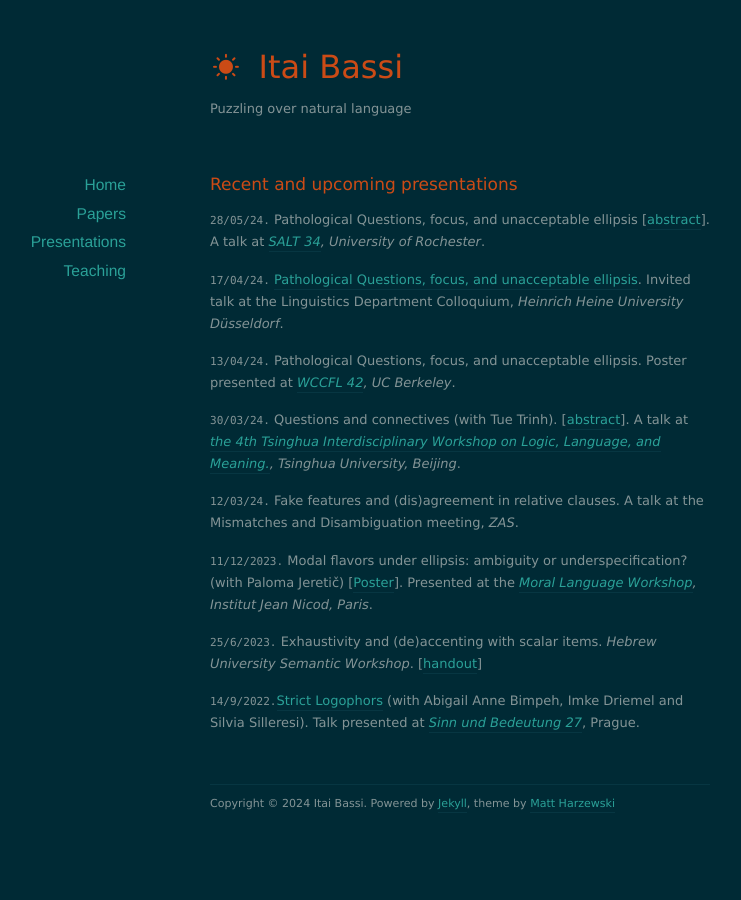
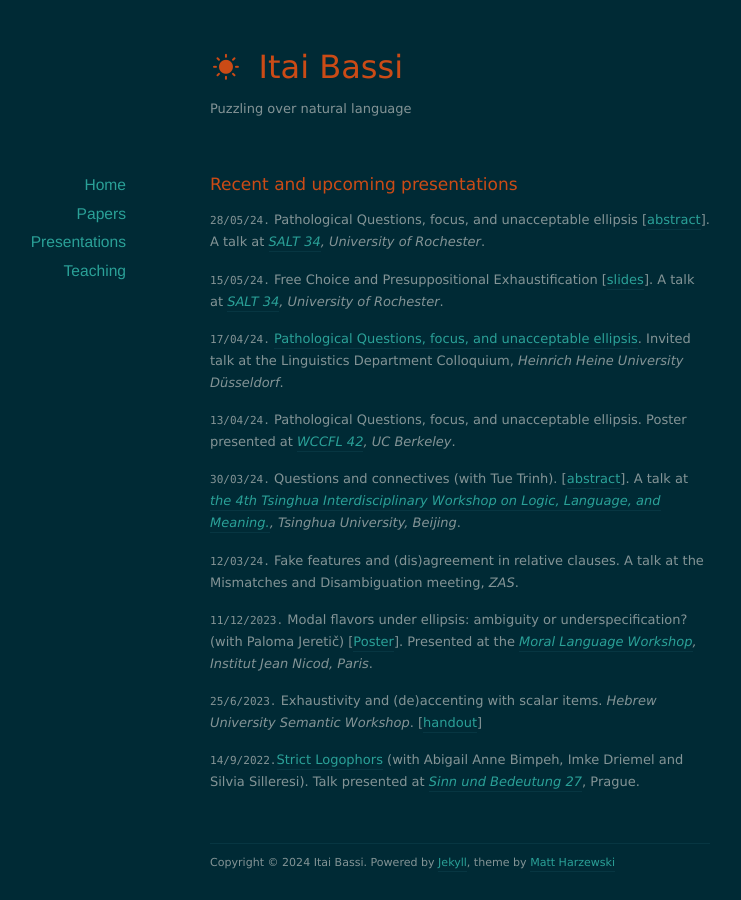
Before and after one commit to itaibassi/itaibassi.github.io, a Jekyll site: the page built from presentations/index.markdown, in a window 1280 px wide. Shown: the whole page, without its empty margins (180-921 px from the left). Built offline with Jekyll 4.4.1, drawn with Linux system fonts in a browser that asks for light colours; nearby versions of some CDN libraries.

Commit message:
Update index.markdown

```diff
--- a/presentations/index.markdown
+++ b/presentations/index.markdown
@@ -12,6 +12,9 @@ title: Recent Presentations
 
 `28/05/24.`  Pathological Questions, focus, and unacceptable ellipsis
 [[abstract](https://www.dropbox.com/scl/fi/stuv4sw35ss78xlmhmeu6/Abstract-Pathological-Questions-focus-and-unacceptable-ellipsis.pdf?rlkey=t2tnh0ifvb9l17vdja8s6irbs&dl=0)]. A talk at *[SALT 34](https://saltconf.github.io/salt34), University of Rochester*.
+
+`15/05/24.`  Free Choice and Presuppositional Exhaustification
+[[slides](https://www.dropbox.com/scl/fi/stuv4sw35ss78xlmhmeu6/Abstract-Pathological-Questions-focus-and-unacceptable-ellipsis.pdf?rlkey=t2tnh0ifvb9l17vdja8s6irbs&dl=0)]. A talk at *[SALT 34](https://saltconf.github.io/salt34), University of Rochester*.
 
 `17/04/24.`  [Pathological Questions, focus, and unacceptable ellipsis](https://www.dropbox.com/scl/fi/5envbp4bo927ze2i8vt02/Dusseldorf-talk_pathological_questions__ellipsis.pdf?rlkey=fz5lzksnh8r65rpjgpnb5o1k8&dl=0). Invited talk at the Linguistics Department Colloquium, *Heinrich Heine University Düsseldorf*.
 
```
